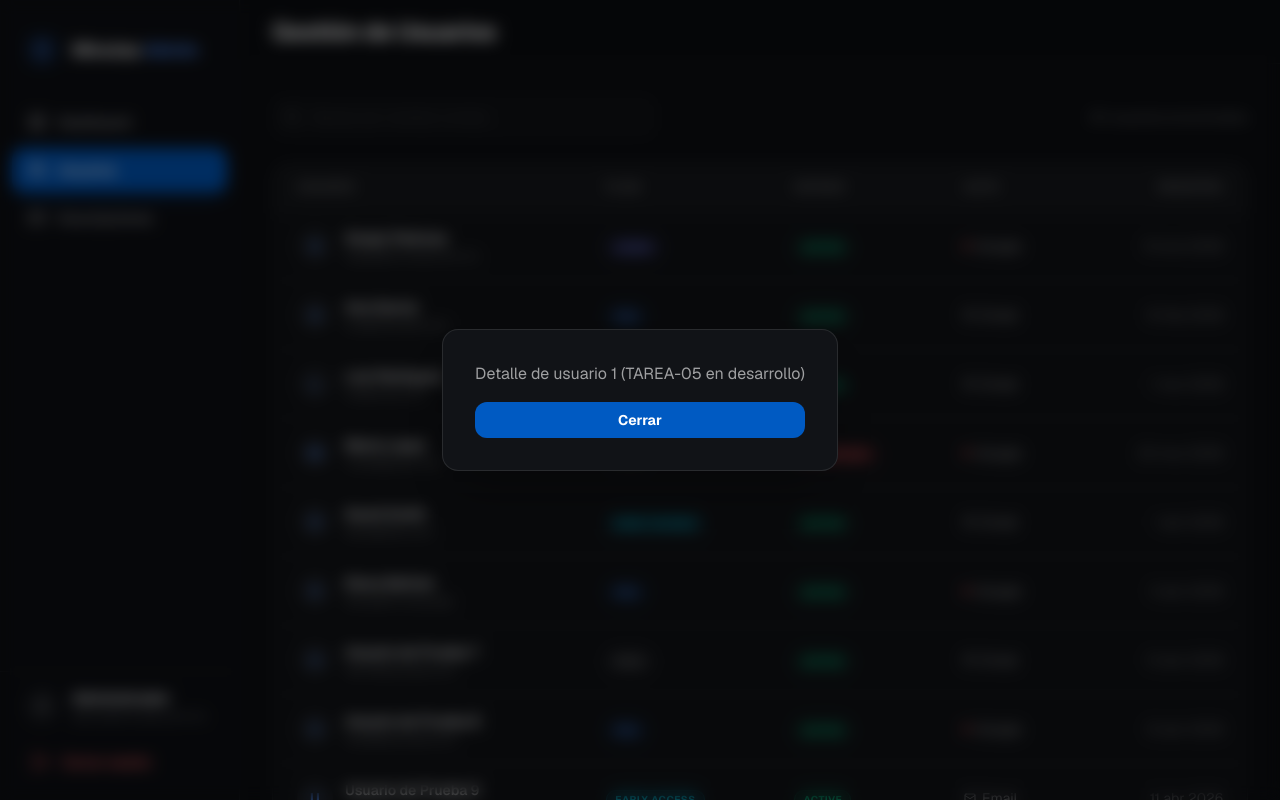
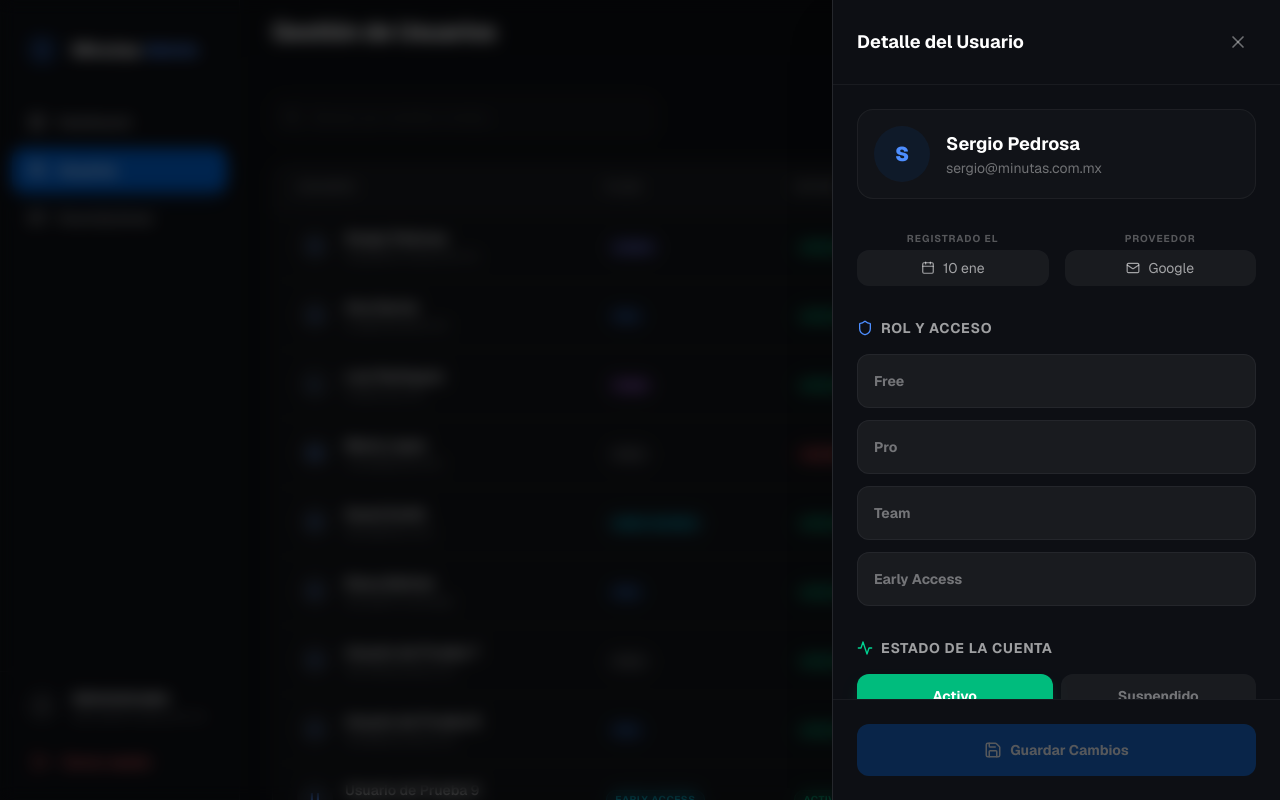
Before and after one commit to sgp24/minutas-admin, a Next.js app: page /users in a window 1280 px wide. Both pictures are taken after a click on the element 760 px from the left and 246 px from the top of the page. Shown: the top 800 px of the page. Built offline with nearby package versions, Linux system fonts and the light colour scheme.

Commit message:
TAREA-05: Implementación del UserDrawer para detalle y edición de usuarios

```diff
--- a/app/(admin)/users/page.tsx
+++ b/app/(admin)/users/page.tsx
@@ -3,15 +3,12 @@
 import { useState, useEffect, useMemo } from 'react';
 import {
   Search,
-  MoreHorizontal,
   ChevronLeft,
   ChevronRight,
-  User as UserIcon,
-  Shield,
   Mail,
-  Calendar,
   Loader2
 } from 'lucide-react';
+import UserDrawer from '@/components/UserDrawer';
 
 interface User {
   id: string;
@@ -23,7 +20,7 @@ interface User {
   createdAt: string;
 }
 
-const MOCK_USERS: User[] = [
+const INITIAL_MOCK_USERS: User[] = [
   { id: '1', name: 'Sergio Pedrosa', email: 'sergio@minutas.com.mx', role: 'admin', status: 'active', authProvider: 'google', createdAt: '2026-01-10T10:00:00Z' },
   { id: '2', name: 'Ana Garcia', email: 'ana@example.com', role: 'pro', status: 'active', authProvider: 'email', createdAt: '2026-02-15T14:30:00Z' },
   { id: '3', name: 'Luis Rodriguez', email: 'luis@corp.com', role: 'team', status: 'active', authProvider: 'email', createdAt: '2026-03-01T09:15:00Z' },
@@ -37,16 +34,17 @@ const MOCK_USERS: User[] = [
     role: (['free', 'pro', 'early_access'] as const)[i % 3],
     status: 'active' as const,
     authProvider: (['email', 'google'] as const)[i % 2],
-    createdAt: new Date(Date.now() - i * 86400000).toISOString()
+    createdAt: new Date(Date.now() - (i + 10) * 86400000).toISOString()
   }))
 ];
 
 export default function UsersPage() {
+  const [users, setUsers] = useState<User[]>(INITIAL_MOCK_USERS);
   const [search, setSearch] = useState('');
   const [debouncedSearch, setDebouncedSearch] = useState('');
   const [page, setPage] = useState(1);
   const [loading, setLoading] = useState(true);
-  const [selectedUserId, setSelectedUserId] = useState<string | null>(null);
+  const [selectedUser, setSelectedUser] = useState<User | null>(null);
 
   // Debounce logic
   useEffect(() => {
@@ -55,17 +53,17 @@ export default function UsersPage() {
   }, [search]);
 
   useEffect(() => {
-    // Simulamos carga
+    // Simulamos carga inicial
     const timer = setTimeout(() => setLoading(false), 500);
     return () => clearTimeout(timer);
   }, []);
 
   const filteredUsers = useMemo(() => {
-    return MOCK_USERS.filter(u =>
+    return users.filter(u =>
       u.name.toLowerCase().includes(debouncedSearch.toLowerCase()) ||
       u.email.toLowerCase().includes(debouncedSearch.toLowerCase())
     );
-  }, [debouncedSearch]);
+  }, [debouncedSearch, users]);
 
   const totalPages = Math.ceil(filteredUsers.length / 20);
   const currentUsers = filteredUsers.slice((page - 1) * 20, page * 20);
@@ -94,6 +92,11 @@ export default function UsersPage() {
         {status}
       </span>
     );
+  };
+
+  const handleUpdateUser = (updatedUser: User) => {
+    setUsers(prev => prev.map(u => u.id === updatedUser.id ? updatedUser : u));
+    setSelectedUser(updatedUser);
   };
 
   return (
@@ -149,7 +152,7 @@ export default function UsersPage() {
                   <tr
                     key={user.id}
                     className="group cursor-pointer hover:bg-white/[0.02]"
-                    onClick={() => setSelectedUserId(user.id)}
+                    onClick={() => setSelectedUser(user)}
                   >
                     <td className="px-6 py-4">
                       <div className="flex items-center gap-3">
@@ -216,20 +219,11 @@ export default function UsersPage() {
         )}
       </div>
 
-      {/* TAREA-05 Placeholder for Drawer */}
-      {selectedUserId && (
-        <div className="fixed inset-0 z-50 flex items-center justify-center bg-black/50 backdrop-blur-sm">
-          <div className="max-w-md rounded-2xl bg-[#111317] p-8 border border-white/10 shadow-2xl">
-            <p className="text-white/60 mb-4">Detalle de usuario {selectedUserId} (TAREA-05 en desarrollo)</p>
-            <button
-              onClick={() => setSelectedUserId(null)}
-              className="w-full rounded-xl bg-primary py-2 text-sm font-bold text-white"
-            >
-              Cerrar
-            </button>
-          </div>
-        </div>
-      )}
+      <UserDrawer
+        user={selectedUser}
+        onClose={() => setSelectedUser(null)}
+        onUpdate={handleUpdateUser}
+      />
     </div>
   );
 }
--- /dev/null
+++ b/components/UserDrawer.tsx
@@ -0,0 +1,237 @@
+'use client';
+
+import { useState, useEffect } from 'react';
+import {
+  X,
+  Shield,
+  User as UserIcon,
+  Mail,
+  Calendar,
+  CheckCircle2,
+  AlertCircle,
+  Loader2,
+  Save,
+  Tag
+} from 'lucide-react';
+import { api } from '@/lib/api';
+
+interface User {
+  id: string;
+  name: string;
+  email: string;
+  role: 'free' | 'pro' | 'team' | 'early_access' | 'admin';
+  status: 'active' | 'suspended';
+  authProvider: 'email' | 'google';
+  createdAt: string;
+}
+
+interface UserDrawerProps {
+  user: User | null;
+  onClose: () => void;
+  onUpdate: (updatedUser: User) => void;
+}
+
+export default function UserDrawer({ user, onClose, onUpdate }: UserDrawerProps) {
+  const [role, setRole] = useState<User['role']>('free');
+  const [status, setStatus] = useState<User['status']>('active');
+  const [saving, setSaving] = useState(false);
+  const [toast, setToast] = useState<{ message: string; type: 'success' | 'error' } | null>(null);
+
+  useEffect(() => {
+    if (user) {
+      setRole(user.role);
+      setStatus(user.status);
+    }
+  }, [user]);
+
+  const handleSave = async () => {
+    if (!user) return;
+    setSaving(true);
+
+    try {
+      // Simulamos llamadas a los endpoints PATCH
+      // await api.patch(`/minutas/admin/users/${user.id}/role`, { role });
+      // await api.patch(`/minutas/admin/users/${user.id}/status`, { status });
+
+      await new Promise(resolve => setTimeout(resolve, 1000));
+
+      const updatedUser: User = { ...user, role, status };
+      onUpdate(updatedUser);
+
+      setToast({ message: 'Usuario actualizado correctamente', type: 'success' });
+      setTimeout(() => setToast(null), 3000);
+    } catch (err: any) {
+      setToast({ message: err.message || 'Error al guardar cambios', type: 'error' });
+    } finally {
+      setSaving(false);
+    }
+  };
+
+  if (!user) return null;
+
+  return (
+    <div className="fixed inset-0 z-50 flex justify-end overflow-hidden">
+      {/* Backdrop */}
+      <div
+        className="absolute inset-0 bg-black/60 backdrop-blur-sm transition-opacity"
+        onClick={onClose}
+      />
+
+      {/* Drawer */}
+      <div className="relative w-full max-w-md border-l border-white/10 bg-[#0d0f14] shadow-2xl transition-transform">
+        <div className="flex h-full flex-col">
+          {/* Header */}
+          <div className="flex items-center justify-between border-b border-white/5 p-6">
+            <h2 className="text-lg font-bold text-white">Detalle del Usuario</h2>
+            <button
+              onClick={onClose}
+              className="rounded-lg p-2 text-white/40 hover:bg-white/5 hover:text-white"
+            >
+              <X size={20} />
+            </button>
+          </div>
+
+          {/* Content */}
+          <div className="flex-1 overflow-y-auto p-6 space-y-8">
+            {/* User Info Card */}
+            <div className="flex items-center gap-4 rounded-2xl bg-white/[0.02] p-4 border border-white/5">
+              <div className="flex h-14 w-14 items-center justify-center rounded-full bg-primary/10 text-primary-light text-xl font-black">
+                {user.name.charAt(0)}
+              </div>
+              <div className="overflow-hidden">
+                <p className="truncate text-lg font-bold text-white">{user.name}</p>
+                <p className="truncate text-sm text-white/40">{user.email}</p>
+              </div>
+            </div>
+
+            {/* Quick Details */}
+            <div className="grid grid-cols-2 gap-4">
+              <div className="space-y-1">
+                <p className="text-[10px] font-bold uppercase tracking-widest text-white/30 text-center">Registrado el</p>
+                <div className="flex items-center justify-center gap-2 rounded-xl bg-white/5 py-2 px-3 text-sm text-white/60">
+                  <Calendar size={14} />
+                  {new Date(user.createdAt).toLocaleDateString('es-MX', { day: 'numeric', month: 'short' })}
+                </div>
+              </div>
+              <div className="space-y-1">
+                <p className="text-[10px] font-bold uppercase tracking-widest text-white/30 text-center">Proveedor</p>
+                <div className="flex items-center justify-center gap-2 rounded-xl bg-white/5 py-2 px-3 text-sm text-white/60 capitalize">
+                  <Mail size={14} />
+                  {user.authProvider}
+                </div>
+              </div>
+            </div>
+
+            {/* Role Management */}
+            <div className="space-y-4">
+              <div className="flex items-center gap-2 text-sm font-bold text-white/60 uppercase tracking-wider">
+                <Shield size={16} className="text-primary-light" />
+                Rol y Acceso
+              </div>
+              <div className="space-y-3">
+                {(['free', 'pro', 'team', 'early_access'] as const).map((r) => (
+                  <button
+                    key={r}
+                    onClick={() => setRole(r)}
+                    className={`flex w-full items-center justify-between rounded-xl border p-4 transition-all ${
+                      role === r
+                        ? 'border-primary/50 bg-primary/10 text-white shadow-[0_0_15px_rgba(0,90,194,0.1)]'
+                        : 'border-white/5 bg-white/5 text-white/40 hover:bg-white/10'
+                    }`}
+                  >
+                    <span className="text-sm font-bold capitalize">{r.replace('_', ' ')}</span>
+                    {role === r && <CheckCircle2 size={18} className="text-primary-light" />}
+                  </button>
+                ))}
+              </div>
+            </div>
+
+            {/* Status Management */}
+            <div className="space-y-4">
+              <div className="flex items-center gap-2 text-sm font-bold text-white/60 uppercase tracking-wider">
+                <Activity size={16} className="text-emerald-400" />
+                Estado de la cuenta
+              </div>
+              <div className="flex gap-2">
+                <button
+                  onClick={() => setStatus('active')}
+                  className={`flex-1 rounded-xl py-3 text-sm font-bold transition-all ${
+                    status === 'active'
+                      ? 'bg-emerald-500 text-white shadow-lg shadow-emerald-500/20'
+                      : 'bg-white/5 text-white/40 hover:bg-white/10'
+                  }`}
+                >
+                  Activo
+                </button>
+                <button
+                  onClick={() => setStatus('suspended')}
+                  className={`flex-1 rounded-xl py-3 text-sm font-bold transition-all ${
+                    status === 'suspended'
+                      ? 'bg-red-500 text-white shadow-lg shadow-red-500/20'
+                      : 'bg-white/5 text-white/40 hover:bg-white/10'
+                  }`}
+                >
+                  Suspendido
+                </button>
+              </div>
+            </div>
+
+            {/* Subscriptions History */}
+            <div className="space-y-4 pb-10">
+              <div className="flex items-center gap-2 text-sm font-bold text-white/60 uppercase tracking-wider">
+                <Tag size={16} className="text-indigo-400" />
+                Historial de Suscripciones
+              </div>
+              <div className="rounded-2xl border border-white/5 bg-white/[0.02] p-1">
+                <div className="p-4 text-center text-xs text-white/30">
+                  No hay suscripciones previas registradas.
+                </div>
+              </div>
+            </div>
+          </div>
+
+          {/* Footer Action */}
+          <div className="border-t border-white/5 bg-[#0d0f14] p-6">
+            <button
+              onClick={handleSave}
+              disabled={saving || (role === user.role && status === user.status)}
+              className="flex w-full items-center justify-center gap-2 rounded-xl bg-primary py-4 text-sm font-bold text-white shadow-lg shadow-primary/20 transition-all hover:bg-primary-light hover:shadow-primary/40 disabled:opacity-30 disabled:shadow-none active:scale-[0.98]"
+            >
+              {saving ? <Loader2 className="h-5 w-5 animate-spin" /> : <Save size={18} />}
+              Guardar Cambios
+            </button>
+          </div>
+        </div>
+
+        {/* Toast */}
+        {toast && (
+          <div className={`absolute bottom-24 left-6 right-6 flex items-center gap-3 rounded-xl p-4 shadow-2xl animate-in fade-in slide-in-from-bottom-4 duration-300 ${
+            toast.type === 'success' ? 'bg-emerald-500 text-white' : 'bg-red-500 text-white'
+          }`}>
+            {toast.type === 'success' ? <CheckCircle2 size={18} /> : <AlertCircle size={18} />}
+            <p className="text-xs font-bold">{toast.message}</p>
+          </div>
+        )}
+      </div>
+    </div>
+  );
+}
+
+function Activity({ size, className }: any) {
+  return (
+    <svg
+      xmlns="http://www.w3.org/2000/svg"
+      width={size}
+      height={size}
+      viewBox="0 0 24 24"
+      fill="none"
+      stroke="currentColor"
+      strokeWidth="2"
+      strokeLinecap="round"
+      strokeLinejoin="round"
+      className={className}
+    >
+      <path d="M22 12h-4l-3 9L9 3l-3 9H2" />
+    </svg>
+  );
+}
```
